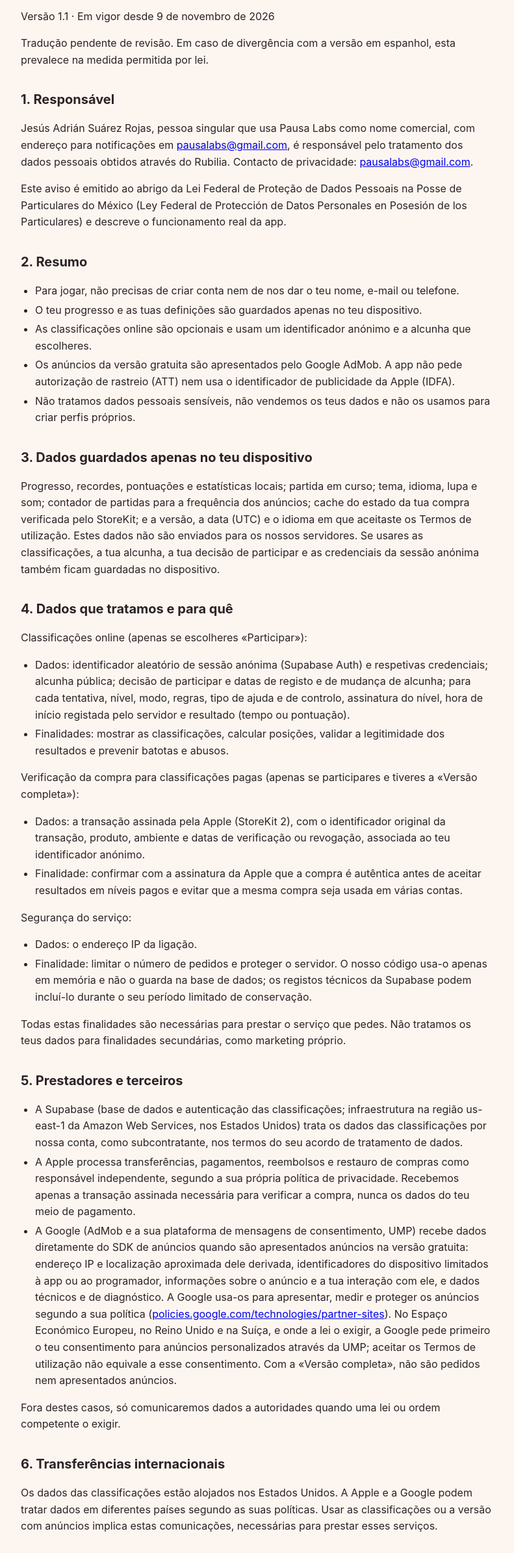
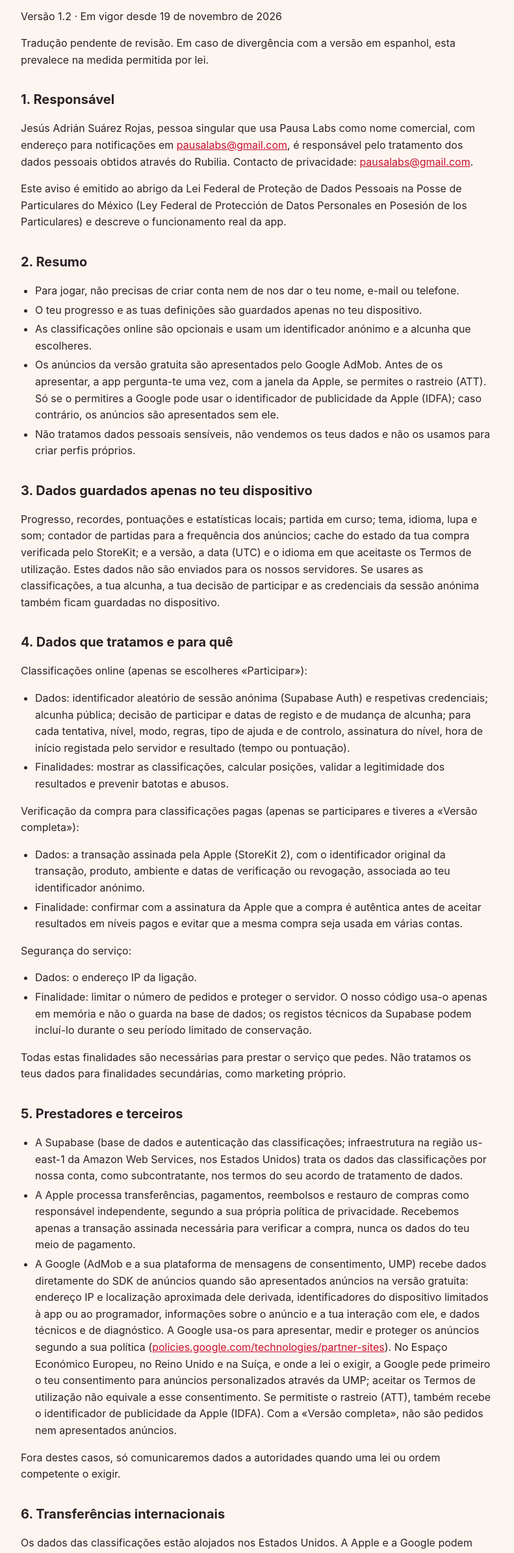
Before and after one commit to PausaLabs/PausaLabs.github.io, a plain HTML site: page rubilia/pt_PT/privacidad.html in a window 1280 px wide. Shown: the part 156-2546 px from the top of the page at 65% size, without its empty margins (244-1035 px from the left). Drawn offline with Linux system fonts and the light colour scheme.

Commit message:
Rubilia: aviso de privacidad pt_PT (ATT)

```diff
--- a/rubilia/pt_PT/privacidad.html
+++ b/rubilia/pt_PT/privacidad.html
@@ -8,6 +8,7 @@ body{margin:0;background:var(--fondo);color:var(--tinta);font:16px/1.6 -apple-sy
 main{max-width:760px;margin:0 auto;padding:24px 16px 64px}
 header{display:flex;flex-wrap:wrap;gap:8px 16px;align-items:center;justify-content:space-between;margin-bottom:24px}
 .marca{font-weight:800;font-size:20px;color:var(--tinta);text-decoration:none}
+a{color:var(--acento)}
 nav a,.idiomas a{color:var(--acento);text-decoration:none;font-weight:600}
 nav{display:flex;flex-wrap:wrap;gap:12px}
 h1{font-size:28px;line-height:1.25;margin:8px 0 4px}h2{font-size:20px;margin:32px 0 8px}
@@ -18,11 +19,12 @@ ul{padding-left:22px}li{margin:4px 0}
 select{font:inherit;padding:6px 8px;border-radius:8px;border:1px solid var(--borde);background:var(--panel);color:var(--tinta)}
 footer{margin-top:48px;color:var(--suave);font-size:14px}
 a:focus-visible,select:focus-visible{outline:3px solid var(--acento);outline-offset:2px}
+.descargar{display:inline-block;margin:12px 0 4px;padding:12px 20px;border-radius:14px;background:var(--acento);color:#fff!important;font-weight:800;text-decoration:none}
 </style></head><body><main>
 <header><a class="marca" href="../../index.html">Rubilia · Pausa Labs</a><label><span class="meta">Idioma </span><select onchange="location.href=this.value" aria-label="Idioma"><option value="../../es/privacidad.html">Español</option><option value="../../en/privacidad.html">English</option><option value="../../fr/privacidad.html">Français</option><option value="../../de/privacidad.html">Deutsch</option><option value="../../it/privacidad.html">Italiano</option><option value="../../pt_BR/privacidad.html">Português (Brasil)</option><option value="../../pt_PT/privacidad.html" selected>Português (Portugal)</option><option value="../../nl/privacidad.html">Nederlands</option><option value="../../pl/privacidad.html">Polski</option><option value="../../ru/privacidad.html">Русский</option><option value="../../uk/privacidad.html">Українська</option><option value="../../tr/privacidad.html">Türkçe</option><option value="../../ja/privacidad.html">日本語</option><option value="../../ko/privacidad.html">한국어</option><option value="../../zh_CN/privacidad.html">简体中文</option><option value="../../zh_TW/privacidad.html">繁體中文</option><option value="../../hi/privacidad.html">हिन्दी</option></select></label></header>
 <nav aria-label="Rubilia"><a href="privacidad.html">Aviso de privacidade</a><a href="terminos.html">Termos de utilização</a><a href="soporte.html">Apoio</a></nav>
 <h1>Aviso de privacidade do Rubilia</h1>
-<p>Versão 1.1 · Em vigor desde 9 de novembro de 2026</p>
+<p>Versão 1.2 · Em vigor desde 19 de novembro de 2026</p>
 <p>Tradução pendente de revisão. Em caso de divergência com a versão em espanhol, esta prevalece na medida permitida por lei.</p>
 <h2>1. Responsável</h2>
 <p>Jesús Adrián Suárez Rojas, pessoa singular que usa Pausa Labs como nome comercial, com endereço para notificações em <a href="mailto:pausalabs@gmail.com">pausalabs@gmail.com</a>, é responsável pelo tratamento dos dados pessoais obtidos através do Rubilia. Contacto de privacidade: <a href="mailto:pausalabs@gmail.com">pausalabs@gmail.com</a>.</p>
@@ -32,7 +34,7 @@ a:focus-visible,select:focus-visible{outline:3px solid var(--acento);outline-off
 <li>Para jogar, não precisas de criar conta nem de nos dar o teu nome, e-mail ou telefone.</li>
 <li>O teu progresso e as tuas definições são guardados apenas no teu dispositivo.</li>
 <li>As classificações online são opcionais e usam um identificador anónimo e a alcunha que escolheres.</li>
-<li>Os anúncios da versão gratuita são apresentados pelo Google AdMob. A app não pede autorização de rastreio (ATT) nem usa o identificador de publicidade da Apple (IDFA).</li>
+<li>Os anúncios da versão gratuita são apresentados pelo Google AdMob. Antes de os apresentar, a app pergunta-te uma vez, com a janela da Apple, se permites o rastreio (ATT). Só se o permitires a Google pode usar o identificador de publicidade da Apple (IDFA); caso contrário, os anúncios são apresentados sem ele.</li>
 <li>Não tratamos dados pessoais sensíveis, não vendemos os teus dados e não os usamos para criar perfis próprios.</li>
 </ul>
 <h2>3. Dados guardados apenas no teu dispositivo</h2>
@@ -58,7 +60,7 @@ a:focus-visible,select:focus-visible{outline:3px solid var(--acento);outline-off
 <ul>
 <li>A Supabase (base de dados e autenticação das classificações; infraestrutura na região us-east-1 da Amazon Web Services, nos Estados Unidos) trata os dados das classificações por nossa conta, como subcontratante, nos termos do seu acordo de tratamento de dados.</li>
 <li>A Apple processa transferências, pagamentos, reembolsos e restauro de compras como responsável independente, segundo a sua própria política de privacidade. Recebemos apenas a transação assinada necessária para verificar a compra, nunca os dados do teu meio de pagamento.</li>
-<li>A Google (AdMob e a sua plataforma de mensagens de consentimento, UMP) recebe dados diretamente do SDK de anúncios quando são apresentados anúncios na versão gratuita: endereço IP e localização aproximada dele derivada, identificadores do dispositivo limitados à app ou ao programador, informações sobre o anúncio e a tua interação com ele, e dados técnicos e de diagnóstico. A Google usa-os para apresentar, medir e proteger os anúncios segundo a sua política (<a href="https://policies.google.com/technologies/partner-sites">policies.google.com/technologies/partner-sites</a>). No Espaço Económico Europeu, no Reino Unido e na Suíça, e onde a lei o exigir, a Google pede primeiro o teu consentimento para anúncios personalizados através da UMP; aceitar os Termos de utilização não equivale a esse consentimento. Com a «Versão completa», não são pedidos nem apresentados anúncios.</li>
+<li>A Google (AdMob e a sua plataforma de mensagens de consentimento, UMP) recebe dados diretamente do SDK de anúncios quando são apresentados anúncios na versão gratuita: endereço IP e localização aproximada dele derivada, identificadores do dispositivo limitados à app ou ao programador, informações sobre o anúncio e a tua interação com ele, e dados técnicos e de diagnóstico. A Google usa-os para apresentar, medir e proteger os anúncios segundo a sua política (<a href="https://policies.google.com/technologies/partner-sites">policies.google.com/technologies/partner-sites</a>). No Espaço Económico Europeu, no Reino Unido e na Suíça, e onde a lei o exigir, a Google pede primeiro o teu consentimento para anúncios personalizados através da UMP; aceitar os Termos de utilização não equivale a esse consentimento. Se permitiste o rastreio (ATT), também recebe o identificador de publicidade da Apple (IDFA). Com a «Versão completa», não são pedidos nem apresentados anúncios.</li>
 </ul>
 <p>Fora destes casos, só comunicaremos dados a autoridades quando uma lei ou ordem competente o exigir.</p>
 <h2>6. Transferências internacionais</h2>
@@ -76,7 +78,7 @@ a:focus-visible,select:focus-visible{outline:3px solid var(--acento);outline-off
 <ul>
 <li>Classificações: participar é opcional. Podes parar com «Deixar de participar».</li>
 <li>Anúncios: quando a Google o exigir para a tua região, «Acerca de» mostra «Privacidade dos anúncios» para reveres ou retirares o teu consentimento. Comprar a «Versão completa» remove os anúncios.</li>
-<li>Rastreio: a app não te pede autorização para te rastrear em apps de outras empresas.</li>
+<li>Rastreio: na versão gratuita, a janela da Apple pergunta-te se permites o rastreio em apps de outras empresas (ATT). Podes mudar a tua resposta quando quiseres em Definições › Privacidade e segurança › Rastreio. Com a «Versão completa» não é perguntado.</li>
 <li>Podes apagar todos os dados do dispositivo desinstalando a app.</li>
 <li>Eliminação: «Eliminar os meus dados de classificação» apaga os teus dados do servidor e termina a tua sessão anónima; o teu progresso, definições e compra não mudam, e só voltas a participar se o escolheres.</li>
 </ul>
```
